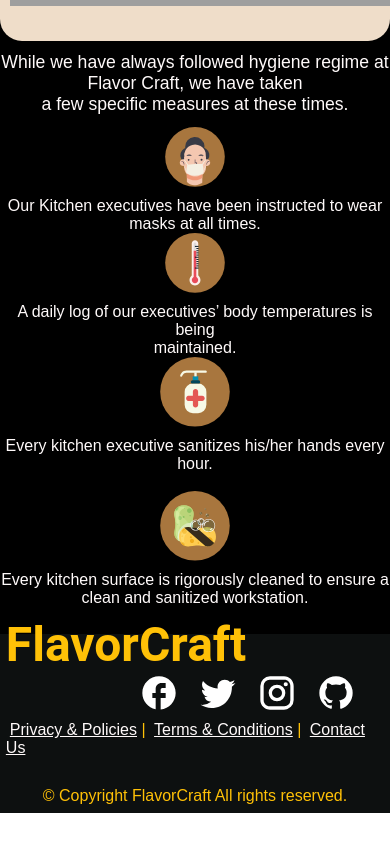
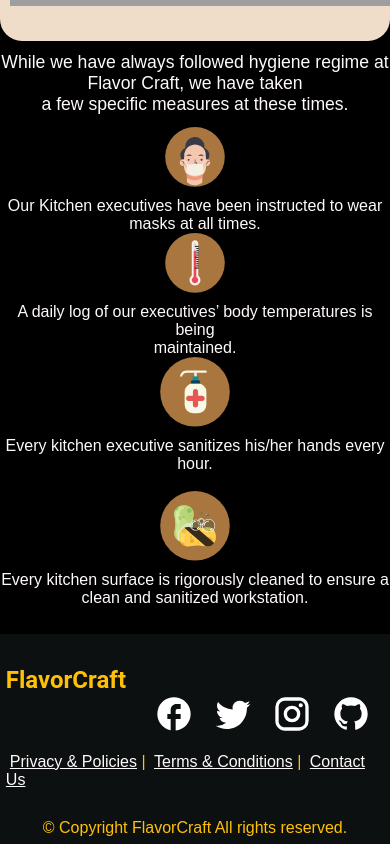
Before and after one commit to kzmfhm/flavor-craft-food-website, a Next.js app: page /home in a window 390 px wide. Shown: the part 2340-3184 px from the top of the page. Before the commit the page ends 3153 px from the top, so only its background shows below. Built offline with nearby package versions, Linux system fonts and the light colour scheme; grey boxes are pictures that could not be loaded.

Commit message:
Create responsiveness in Footer

```diff
--- a/components/Layout/Footer/style.css
+++ b/components/Layout/Footer/style.css
@@ -49,3 +49,17 @@
   .copyright:hover{
     color: aliceblue;
   }
+  @media screen and (max-width: 600px) {
+    .footer-h2 h2  {
+      font-size: 1.5rem;
+      margin-top: 20px;
+      }
+      .social-media{
+        padding-right: 1%;
+      }
+      .social-media-icon{
+        margin-bottom: 30%;
+        font-size: 0.5rem;
+
+      }
+    }
```
